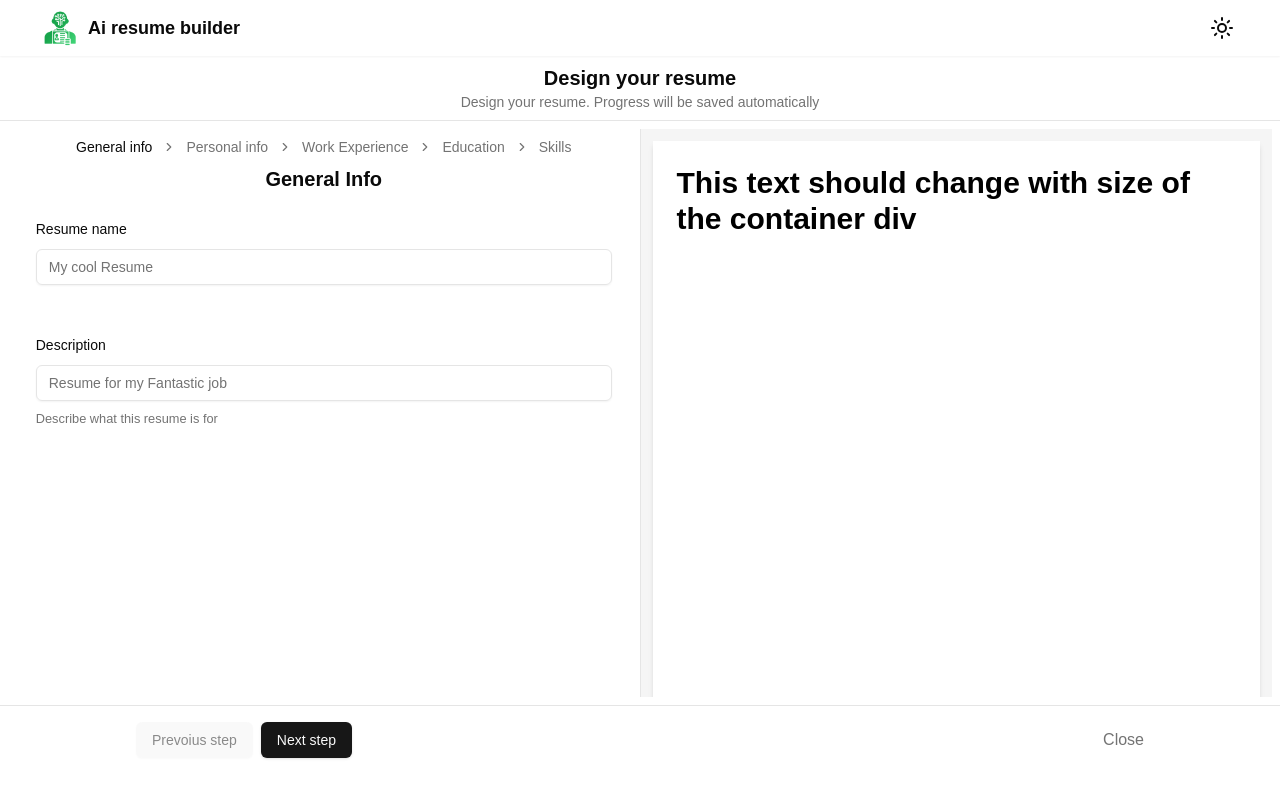
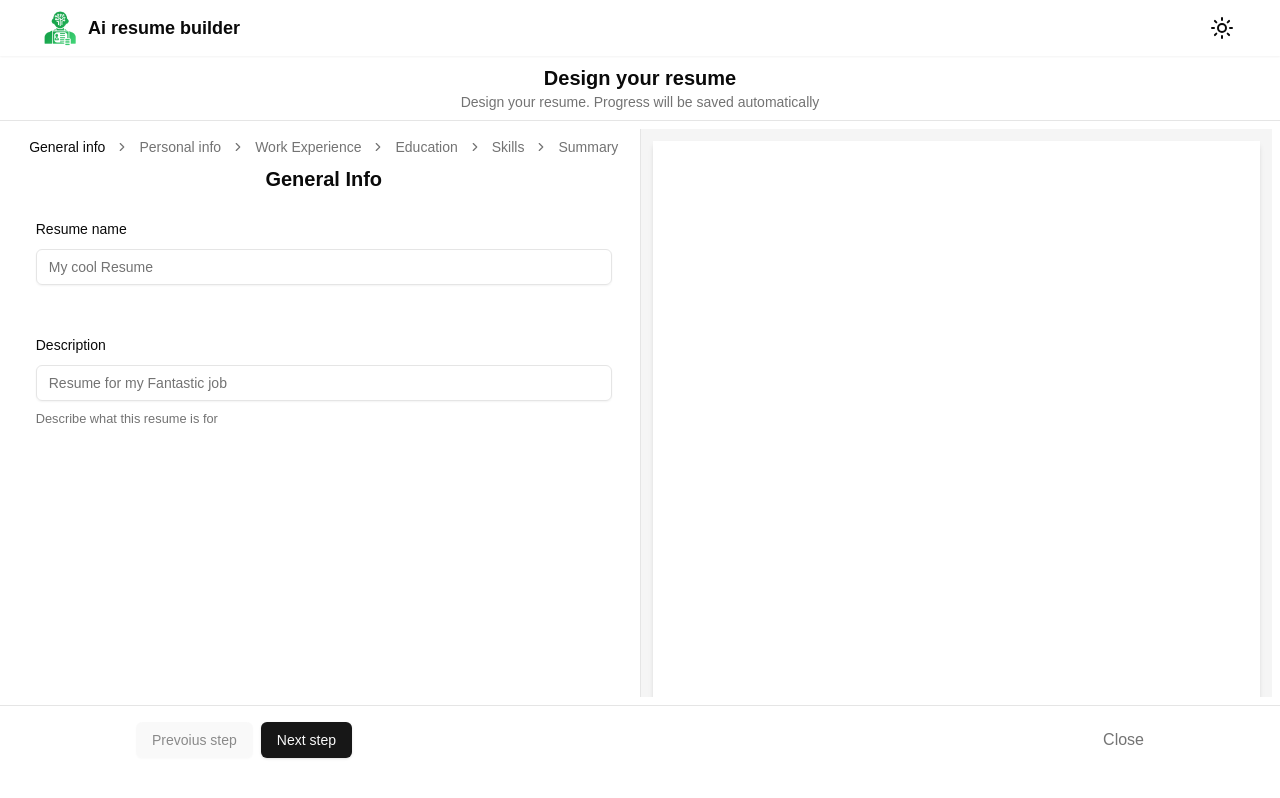
Before and after one commit to geniusmehraan/Ai-resume-builder-next.js-, a Next.js app: page /editor in a window 1280 px wide. Built offline with nearby package versions, Linux system fonts and the light colour scheme.

Commit message:
made new thngs and added the resume previw now user can see the resume previw

```diff
--- /dev/null
+++ b/src/app/(main)/editor/forms/SummaryForm.tsx
@@ -0,0 +1,53 @@
+import { Form, FormControl, FormField, FormItem, FormLabel } from "@/components/ui/form";
+import { Textarea } from "@/components/ui/textarea";
+import { EditorFormProps } from "@/lib/Types";
+import {summarySchema, SummaryValues } from "@/lib/validation";
+import { zodResolver } from "@hookform/resolvers/zod";
+import { useEffect } from "react";
+import { useForm } from "react-hook-form";
+
+const SummaryForm = ({resumeData,setResumeData}:EditorFormProps) => {
+
+    const form = useForm<SummaryValues>({
+        resolver:zodResolver(summarySchema),
+        defaultValues:{
+            summary:resumeData.summary||""
+        }
+    })
+
+     useEffect(() => {
+        const { unsubscribe } = form.watch(async (values) => {
+          const isValid = await form.trigger();
+
+          if (!isValid) {
+            return;
+          }
+          setResumeData({...resumeData,summary:values.summary})
+        });
+        return unsubscribe;
+      }, [form,resumeData,setResumeData]);
+
+  return (
+    <div className="mx-auto max-w-xl space-y-6">
+    <div className="space-y-1.5 text-center">
+      <h2 className="text-lg font-semibold">Skills</h2>
+    </div>
+
+    <Form {...form}>
+        <form>
+            <FormField control={form.control} name="summary" render={({field})=>(
+                <FormItem>
+                    <FormLabel className="sr-only">Summary</FormLabel>
+                    <FormControl>
+                        <Textarea {...field} placeholder="Tell about your self in brief"/>
+                    </FormControl>
+                </FormItem>
+            )}/>
+        </form>
+    </Form>
+
+  </div>
+);
+}
+
+export default SummaryForm
--- a/src/app/(main)/editor/steps.ts
+++ b/src/app/(main)/editor/steps.ts
@@ -5,6 +5,7 @@ import PersonalInform from "./forms/PersonalInform";
 import WorkExperienceForm from "./forms/WorkExperienceForm";
 import Educationform from "./forms/Educationform";
 import Skillsform from "./forms/Skillsform";
+import SummaryForm from "./forms/SummaryForm";
 
 export const steps :{
        title:string;
@@ -16,6 +17,8 @@ export const steps :{
     {title:"Work Experience",component:WorkExperienceForm,key:"work-experience"},
     {title:"Education",component:Educationform,key:"education"},
     {title:"Skills",component:Skillsform,key:"skills"},
+    {title:"Summary",component:SummaryForm,key:"summary"},
+
 
 
 
--- a/src/components/ResumePreview.tsx
+++ b/src/components/ResumePreview.tsx
@@ -1,17 +1,144 @@
+import useDimensions from "@/hooks/useDimensions";
 import { cn } from "@/lib/utils";
-import { ResumeValues } from "@/lib/validation"
+import { ResumeValues } from "@/lib/validation";
+import Image from "next/image";
+import { useEffect, useRef, useState } from "react";
+import { formatDate } from "date-fns";
 
 interface ResumePreviewProps {
-  resumeData:ResumeValues;
-  className?:String;
+  resumeData: ResumeValues;
+  className?: String;
 }
 
-const ResumePreview = ({resumeData,className}:ResumePreviewProps) => {
+const ResumePreview = ({ resumeData, className }: ResumePreviewProps) => {
+  const containerRef = useRef<HTMLDivElement>(null);
+
+  const { width } = useDimensions(containerRef);
+
   return (
-    <div className={cn("bg-white text-black h-fit w-full aspect-[210/297]",className,)}>
-      <h1 className="p-6 text-3xl font-semibold">This text should change with size of the container div</h1>
+    <div
+      className={cn(
+        "bg-white text-black h-fit w-full aspect-[210/297]",
+        className
+      )}
+      ref={containerRef}
+    >
+      <div
+        className={cn("space-y-6 p-6", !width && "invisible")}
+        style={{
+          zoom: (1 / 794) * width,
+        }}
+      >
+        <PersonalInfoHeader resumeData={resumeData} />
+        <SummarySection resumeData={resumeData} />
+        <WorkExperienceSection resumeData={resumeData} />
+      </div>
     </div>
-  )
+  );
+};
+
+export default ResumePreview;
+
+interface ResumeSectionProps {
+  resumeData: ResumeValues;
 }
 
-export default ResumePreview
+function PersonalInfoHeader({ resumeData }: ResumeSectionProps) {
+  const { photo, firstName, lastName, jobTitle, city, country, phone, email } =
+    resumeData;
+
+  const [photoSrc, setPhotoSrc] = useState(photo instanceof File ? "" : photo);
+
+  useEffect(() => {
+    const objectUrl = photo instanceof File ? URL.createObjectURL(photo) : "";
+    if (objectUrl) setPhotoSrc(objectUrl);
+    if (photo === null) setPhotoSrc("");
+    return () => URL.revokeObjectURL(objectUrl);
+  }, [photo]);
+
+  return (
+    <div className="flex items-center gap-6">
+      {photoSrc && (
+        <Image
+          src={photoSrc}
+          width={100}
+          height={100}
+          alt="author photo"
+          className="aspect-square object-cover"
+        />
+      )}
+      <div className="space-y-2.5">
+        <div className="space-y-1">
+          <p className="text-3xl text-green-700 font-semibold capitalize">
+            {firstName} {lastName}
+          </p>
+          <p className="font-semibold">{jobTitle}</p>
+        </div>
+        <p className="text-xs capitalize text-gray-500">
+          {city}
+          {city && country ? ", " : ""}
+          {country}
+          {(city || country) && (phone || email) ? " • " : ""}
+          {phone}
+          {phone && email ? " • " : ""}
+          <span className="lowercase"> {email}</span>
+        </p>
+      </div>
+    </div>
+  );
+}
+
+function SummarySection({ resumeData }: ResumeSectionProps) {
+  const { summary } = resumeData;
+
+  if (!summary) return null;
+
+  return (
+    <>
+      <hr className="border-2" />
+      <div className="space-y-2.5 break-inside-avoid">
+        <p className="text-lg font-semibold">Professional Profile</p>
+        <div className="whitespace-pre-line text-sm">{summary}</div>
+      </div>
+    </>
+  );
+}
+
+function WorkExperienceSection({ resumeData }: ResumeSectionProps) {
+  const { workExperiences } = resumeData;
+
+  const workExperiencesNotEmpty = workExperiences?.filter(
+    (exp) => Object.values(exp).filter(Boolean).length > 0
+  );
+
+  if (!workExperiencesNotEmpty?.length) return null;
+
+  return (
+    <>
+      <hr className="border-2" />
+      <div className="space-y-3 ">
+        <p className="text-lg font-semibold">Work Experinces</p>
+        {workExperiences?.map((exp, index) => (
+          <div key={index} className="break-inside-avoid space-y-3 px-2">
+            <div className="flex items-center justify-between text-sm font-semibold">
+
+              <span>{exp.position}</span>
+
+              {exp.startDate && (
+                <span className="text-muted-foreground">
+                  {formatDate(exp.startDate, "MM/yyyy")} -{" "}
+                  {exp.endDate ? formatDate(exp.endDate, "MM/yyyy") : "Present"}
+                </span>
+              )}
+            </div>
+
+            <div className="whitespace-pre-line text-xs">
+            <p className="text-xs font-semibold">{exp.company}</p>
+               {exp.descrption}
+            </div>
+          </div>
+        ))}
+      </div>
+    </>
+  );
+}
--- /dev/null
+++ b/src/hooks/useDimensions.ts
@@ -0,0 +1,37 @@
+import React, { useEffect, useState } from "react";
+
+export default function useDimensions(
+  containerRef: React.RefObject<HTMLElement | null>
+) {
+  const [dimensions, setDimensions] = useState({ width: 0, height: 0 });
+
+  useEffect(() => {
+    const currentRef = containerRef.current;
+
+    function getDimensions() {
+      return {
+        width: currentRef?.offsetWidth || 0,
+        height: currentRef?.offsetHeight || 0,
+      };
+    }
+    const resizeObserver = new ResizeObserver((entries) => {
+      const entry = entries[0];
+      if (entry) {
+        setDimensions(getDimensions());
+      }
+    });
+
+    if (currentRef) {
+      resizeObserver.observe(currentRef);
+      setDimensions(getDimensions());
+    }
+    return () => {
+      if (currentRef) {
+        resizeObserver.unobserve(currentRef);
+      }
+      resizeObserver.disconnect();
+    };
+  }, [containerRef]);
+
+  return dimensions;
+}
--- a/src/lib/validation.ts
+++ b/src/lib/validation.ts
@@ -48,35 +48,43 @@ export const workExperiencesSchema = z.object({
 
 export type WorkExperiencesValues = z.infer<typeof workExperiencesSchema>;
 
-
 export const educationSchema = z.object({
-     educations:z.array(
-       z.object({
-          degree:optionalString,
-          school:optionalString,
-          startDate:optionalString,
-          endDate:optionalString
-       })
-     ).optional(),
-})
+  educations: z
+    .array(
+      z.object({
+        degree: optionalString,
+        school: optionalString,
+        startDate: optionalString,
+        endDate: optionalString,
+      })
+    )
+    .optional(),
+});
 
 export type EducationValues = z.infer<typeof educationSchema>;
 
 export const skillSchema = z.object({
-  skills:z.array(z.string().trim()).optional(),
-})
+  skills: z.array(z.string().trim()).optional(),
+});
 
-export type SkillsValues = z.infer<typeof skillSchema>
+export type SkillsValues = z.infer<typeof skillSchema>;
+
+export const summarySchema = z.object({
+  summary: optionalString,
+});
+
+export type SummaryValues = z.infer<typeof summarySchema>;
 
 export const resumeSchema = z.object({
   ...generalInfoSchema.shape,
   ...personalSchema.shape,
   ...workExperiencesSchema.shape,
   ...educationSchema.shape,
-  ...skillSchema.shape
+  ...skillSchema.shape,
+  ...summarySchema.shape,
 });
 
 export type ResumeValues = Omit<z.infer<typeof resumeSchema>, "photo"> & {
   id?: String;
-  photo?: File | String | null;
+  photo?: File | string | null;
 };
```
